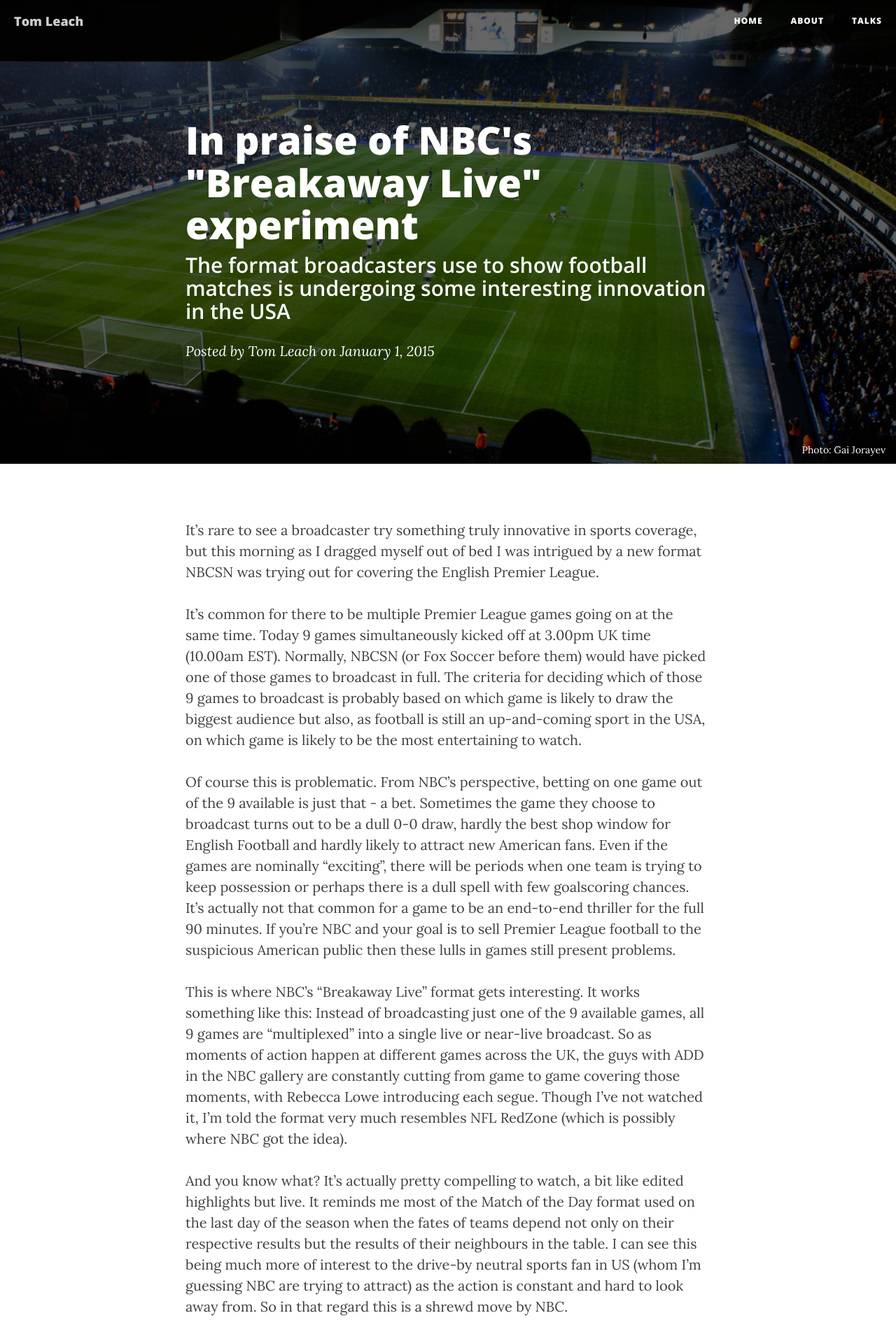
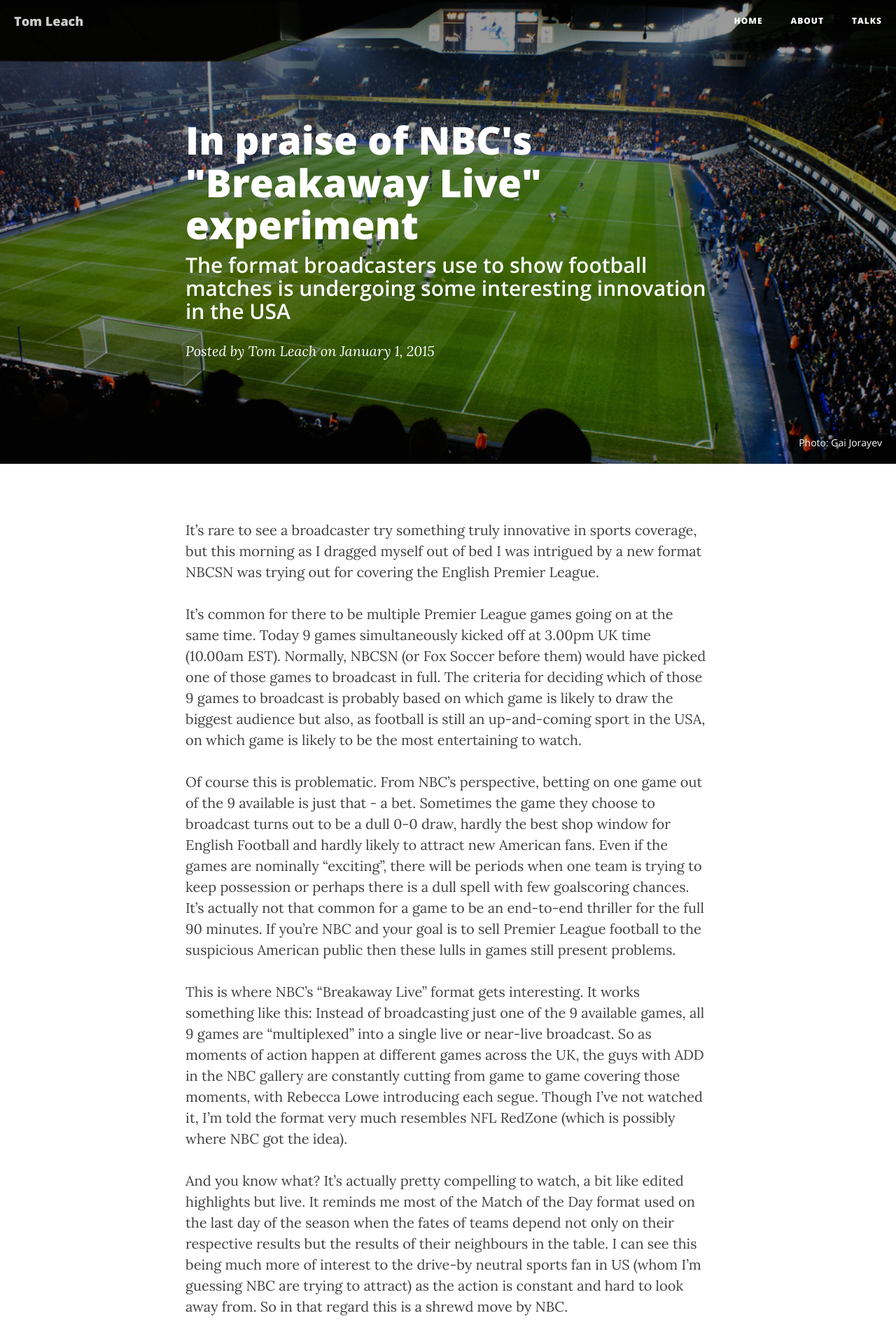
Before and after one commit to tleach/tleach.github.io, a Jekyll site: the page built from _posts/2015-01-01-in-praise-of-breakaway-live.md, in a window 1280 px wide. Shown: the top 1917 px of the page at 70% size. Built offline with Jekyll 4.4.1, drawn with Linux system fonts in a browser that asks for light colours; nearby versions of some CDN libraries; comment, search, counter and statistics services are not loaded.

Commit message:
More layout fixes

```diff
--- a/css/clean-blog.css
+++ b/css/clean-blog.css
@@ -209,21 +209,21 @@
   position: relative;
 }
 .intro-header .image-credit span {
-  font-family: 'Lora', 'Times New Roman', serif;
+  font-family: 'Open Sans', 'Helvetica Neue', Helvetica, Arial, sans-serif;
   position: absolute;
   text-align: right;
   bottom: 0;
   right: 0;
   color: white;
   margin: 0 auto;
-  padding: 10px 15px;
+  padding: 20px;
   font-size: 14px;
 }
 .intro-header .image-credit span a {
   color: white;
 }
 .intro-header .veil {
-  background: rgba(0, 0, 0, 0.6);
+  background: rgba(0, 0, 0, 0.4);
 }
 .post-preview > a {
   color: #404040;
--- a/less/clean-blog.less
+++ b/less/clean-blog.less
@@ -229,14 +229,14 @@
 	.image-credit {
 		position: relative;
 		span {
-			.serif;
+			.sans-serif;
 			position: absolute;
 			text-align: right;
 			bottom: 0;
 			right: 0;
 			color: white;
 			margin: 0 auto;
-			padding: 10px 15px;
+			padding: 20px;
 			font-size: 14px;
 			a {
 				color: white;
@@ -244,7 +244,7 @@
 		}
 	}
 	.veil {
-		background: rgba(0,0,0,0.6);
+		background: rgba(0,0,0,0.4);
 	}
 }
 
```
Also changed, not shown: css/clean-blog.min.css, img/mash.jpg, img/nyc.jpg.
